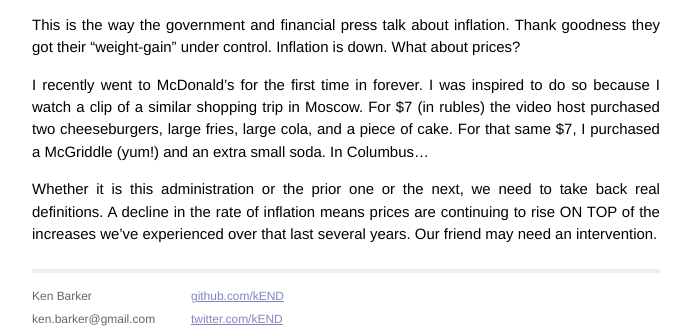
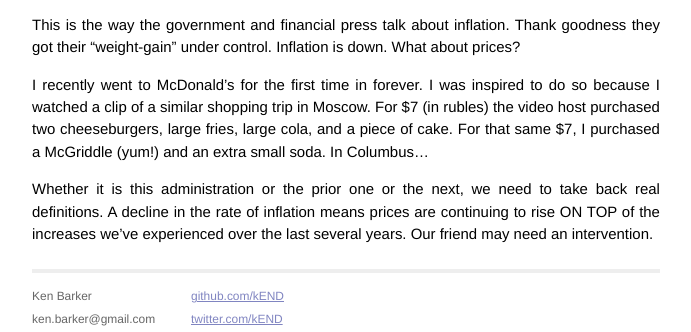
Before and after one commit to kEND/kEND.github.io, a Jekyll site: the page built from _posts/2024-02-19-losing-weight.md, in a window 1280 px wide. Shown: the part 448-780 px from the top of the page, without its empty margins (294-985 px from the left). Built offline with Jekyll 4.4.1, drawn with Linux system fonts in a browser that asks for light colours; our own code applies the rules of GitHub Pages for plain Markdown files.

Commit message:
Update 2024-02-19-losing-weight.md
spelling

```diff
--- a/_posts/2024-02-19-losing-weight.md
+++ b/_posts/2024-02-19-losing-weight.md
@@ -9,6 +9,6 @@ I heard this on a podcast and cannot take credit for it.
 
 This is the way the government and financial press talk about inflation.  Thank goodness they got their "weight-gain" under control.  Inflation is down.  What about prices?
 
-I recently went to McDonald's for the first time in forever.  I was inspired to do so because I watch a clip of a similar shopping trip in Moscow.  For $7 (in rubles) the video host purchased two cheeseburgers, large fries, large cola, and a piece of cake.  For that same $7, I purchased a McGriddle (yum!) and an extra small soda.  In Columbus...
+I recently went to McDonald's for the first time in forever.  I was inspired to do so because I watched a clip of a similar shopping trip in Moscow.  For $7 (in rubles) the video host purchased two cheeseburgers, large fries, large cola, and a piece of cake.  For that same $7, I purchased a McGriddle (yum!) and an extra small soda.  In Columbus...
 
-Whether it is this administration or the prior one or the next, we need to take back real definitions.  A decline in the rate of inflation means prices are continuing to rise ON TOP of the increases we've experienced over that last several years.  Our friend may need an intervention.
+Whether it is this administration or the prior one or the next, we need to take back real definitions.  A decline in the rate of inflation means prices are continuing to rise ON TOP of the increases we've experienced over the last several years.  Our friend may need an intervention.
```
